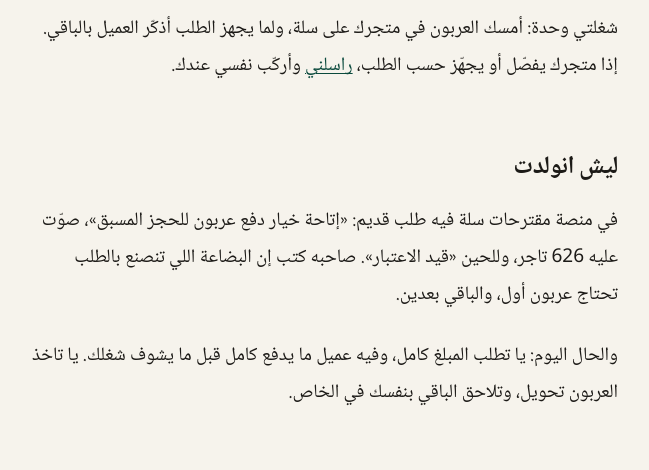
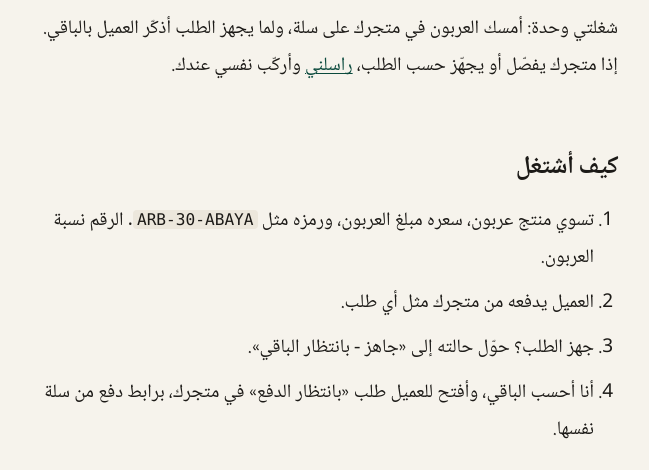
Before and after one commit to Alown76/arboon, a plain HTML site: page index.html in a window 1280 px wide. Shown: the part 271-741 px from the top of the page, without its empty margins (318-967 px from the left). Drawn offline with Linux system fonts and the light colour scheme.

Commit message:
Remove the origin section
Co-Authored-By: Claude Opus 5.5 <noreply@anthropic.com>

```diff
--- a/index.html
+++ b/index.html
@@ -63,10 +63,6 @@ footer a { color: var(--color-muted); }
 
   <p>شغلتي وحدة: أمسك العربون في متجرك على سلة، ولما يجهز الطلب أذكّر العميل بالباقي. إذا متجرك يفصّل أو يجهّز حسب الطلب، <a href="mailto:alown76@gmail.com?subject=%D8%B9%D8%B1%D8%A8%D9%88%D9%86">راسلني</a> وأركّب نفسي عندك.</p>
 
-  <h2>ليش انولدت</h2>
-  <p>في منصة مقترحات سلة فيه طلب قديم: «إتاحة خيار دفع عربون للحجز المسبق»، صوّت عليه <span class="num">626</span> تاجر، وللحين «قيد الاعتبار». صاحبه كتب إن البضاعة اللي تنصنع بالطلب تحتاج عربون أول، والباقي بعدين.</p>
-  <p>والحال اليوم: يا تطلب المبلغ كامل، وفيه عميل ما يدفع كامل قبل ما يشوف شغلك. يا تاخذ العربون تحويل، وتلاحق الباقي بنفسك في الخاص.</p>
-
   <h2>كيف أشتغل</h2>
   <ol>
     <li>تسوي منتج عربون، سعره مبلغ العربون، ورمزه مثل <code>ARB-30-ABAYA</code>. الرقم نسبة العربون.</li>
```
